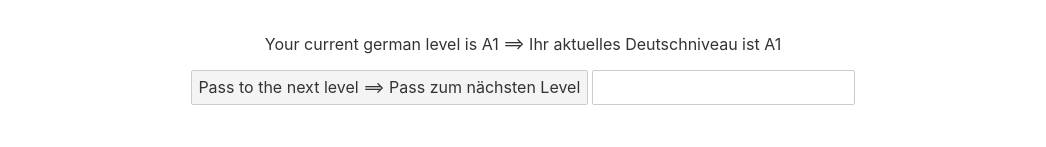
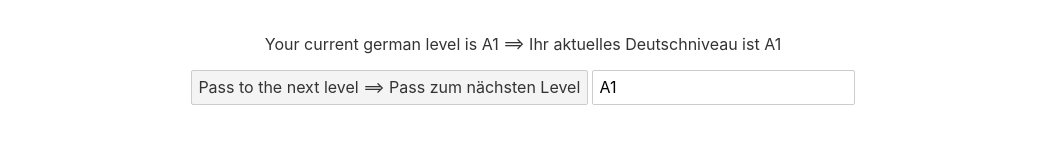
Before and after one commit to GuisseMaabo/Learning-germanIkigai, a Svelte app: page / in a window 1280 px wide. Shown: the part 153-300 px from the top of the page, without its empty margins (117-1163 px from the left). Built offline with nearby package versions, Linux system fonts and the light colour scheme.

Commit message:
User Input and Data Binding

```diff
--- a/src/App.svelte
+++ b/src/App.svelte
@@ -6,7 +6,7 @@
 	const handleClick = () => {
 		level = 'A2';
 	}
-	// handle the levels
+	// handle the levels One way binding and two binding  by adding the value of the variable in the input
 	const handleInput = (e) => {
 		level = e.target.value;
 	}
@@ -17,7 +17,11 @@
 	<p> Your current german level is { level } ==> Ihr aktuelles Deutschniveau ist { level }</p>
 
 	<button on:click={handleClick}> Pass to the next level ==> Pass zum nächsten Level </button>
-	<input type="text" on:input={handleInput}>
+	<!--One way binding and two binding  by adding the value of the variable in the input-->
+	<!--<input type="text" on:input={handleInput} value={level}>-->
+	<!--<input type="text" on:input={handleInput} value={level}>-->
+	<input type="text" bind:value={level}>
+
 </main>
 
 <style>
```
